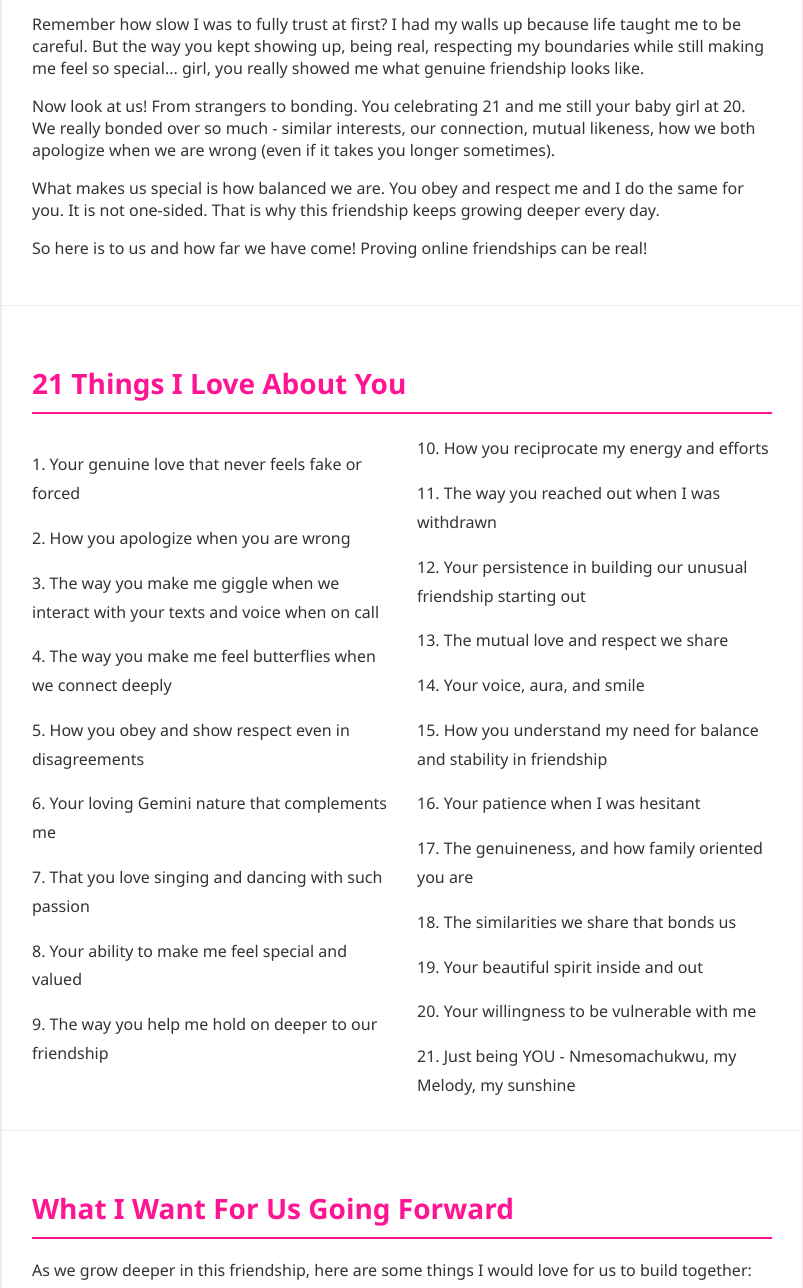
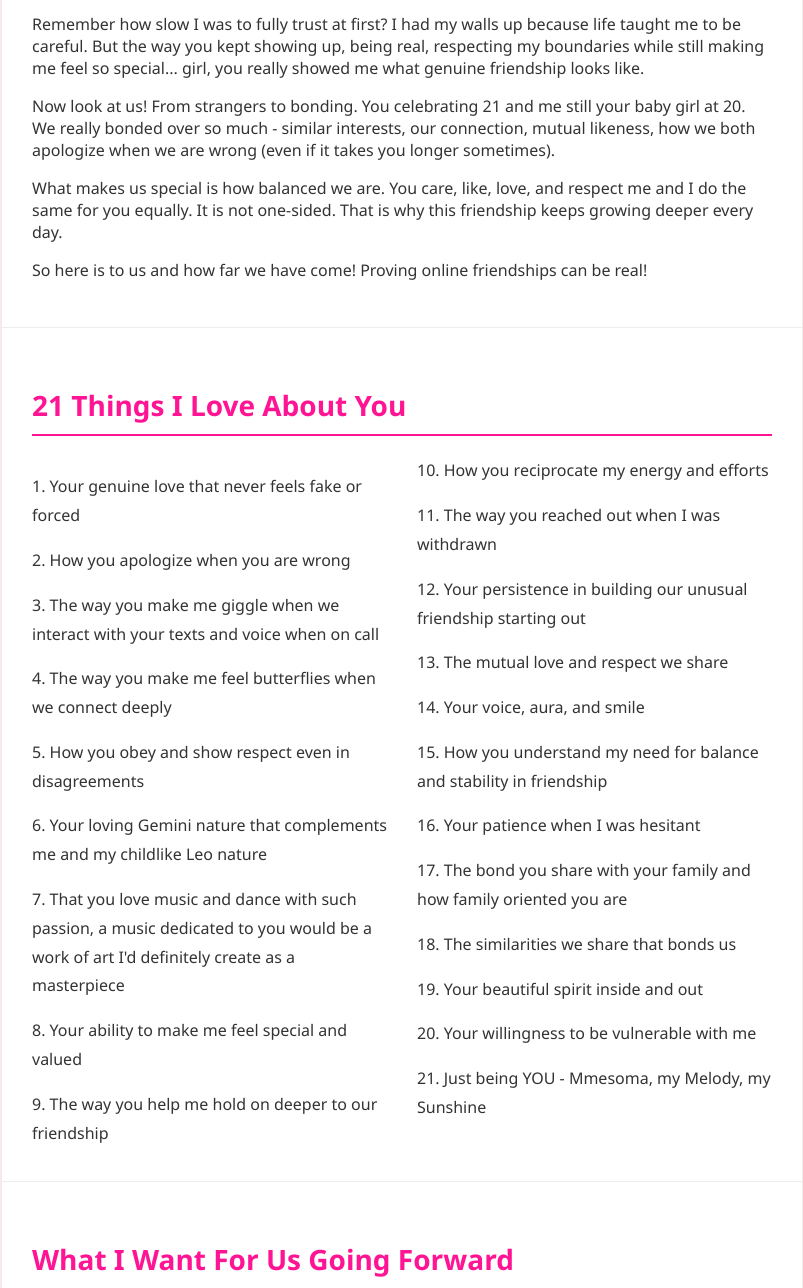
Before and after one commit to ch0mmych0mzy/melody-birthday, a plain HTML site: page index.html in a window 1280 px wide. Shown: the part 1512-2800 px from the top of the page, without its empty margins (238-1041 px from the left). Drawn offline with Linux system fonts and the light colour scheme.

Commit message:
Add files via upload

```diff
--- a/index.html
+++ b/index.html
@@ -470,7 +470,7 @@
         <!-- Cover Page -->
         <section class="cover">
             <h1>HAPPY BIRTHDAY MELODY</h1>
-            <h2>TO THE ONE I CALL, SUNSHINE - MAY 29TH</h2>
+            <h2>To The One I Call, Sunshine - May 29TH, 2025</h2>
             <div class="age">21</div>
             <!-- New cover images -->
             <div class="cover-images">
@@ -516,7 +516,7 @@
 
             <p>Now look at us! From strangers to bonding. You celebrating 21 and me still your baby girl at 20. We really bonded over so much - similar interests, our connection, mutual likeness, how we both apologize when we are wrong (even if it takes you longer sometimes).</p>
 
-            <p>What makes us special is how balanced we are. You obey and respect me and I do the same for you. It is not one-sided. That is why this friendship keeps growing deeper every day.</p>
+            <p>What makes us special is how balanced we are. You care, like, love, and respect me and I do the same for you equally. It is not one-sided. That is why this friendship keeps growing deeper every day.</p>
 
             <p>So here is to us and how far we have come! Proving online friendships can be real!</p>
         </section>
@@ -530,8 +530,8 @@
                 <p>3. The way you make me giggle when we interact with your texts and voice when on call</p>
                 <p>4. The way you make me feel butterflies when we connect deeply</p>
                 <p>5. How you obey and show respect even in disagreements</p>
-                <p>6. Your loving Gemini nature that complements me</p>
-                <p>7. That you love singing and dancing with such passion</p>
+                <p>6. Your loving Gemini nature that complements me and my childlike Leo nature</p>
+                <p>7. That you love music and dance with such passion, a music dedicated to you would be a work of art I'd definitely create as a masterpiece</p>
                 <p>8. Your ability to make me feel special and valued</p>
                 <p>9. The way you help me hold on deeper to our friendship</p>
                 <p>10. How you reciprocate my energy and efforts</p>
@@ -541,11 +541,11 @@
                 <p>14. Your voice, aura, and smile</p>
                 <p>15. How you understand my need for balance and stability in friendship</p>
                 <p>16. Your patience when I was hesitant</p>
-                <p>17. The genuineness, and how family oriented you are</p>
+                <p>17. The bond you share with your family and how family oriented you are</p>
                 <p>18. The similarities we share that bonds us</p>
                 <p>19. Your beautiful spirit inside and out</p>
                 <p>20. Your willingness to be vulnerable with me</p>
-                <p>21. Just being YOU - Nmesomachukwu, my Melody, my sunshine</p>
+                <p>21. Just being YOU - Mmesoma, my Melody, my Sunshine</p>
             </div>
         </section>
 
@@ -557,7 +557,7 @@
             <div class="expectations">
                 <div class="expectation">
                     <div class="expectation-title">Deeper Communication</div>
-                    <p>No more small talk or abbreviations. Let us use full punctuation and proper text forms in our messages. I want us to communicate with depth and intention, taking the time to express ourselves properly.</p>
+                    <p>No more small talk or abbreviations. Use full punctuation and proper text forms in our messages. I want us to communicate with depth and intention, taking the time to express ourselves properly.</p>
                 </div>
 
                 <div class="expectation">
@@ -582,7 +582,7 @@
 
                 <div class="expectation">
                     <div class="expectation-title">Absolute Confidentiality</div>
-                    <p>What we share stays between us. Be trustworthy, faithful and loyal. No snitching or sharing our business with others. Our private matters remain private - no exceptions.</p>
+                    <p>What we share stays between us. Be trustworthy, faithful, loyal, and learn from each other the positives. No snitching or sharing our business with others. Our private matters remain private - no exceptions.</p>
                 </div>
 
                 <div class="expectation">
@@ -724,7 +724,7 @@
 
             <div class="timeline">
                 <div class="timeline-item">
-                    <div class="timeline-year">Nmesomachukwu</div>
+                    <div class="timeline-year">Mmesoma</div>
                     <p>When God created the sweetest little Gemini baby, not knowing she would grow up to be my friendship!</p>
                 </div>
 
```
